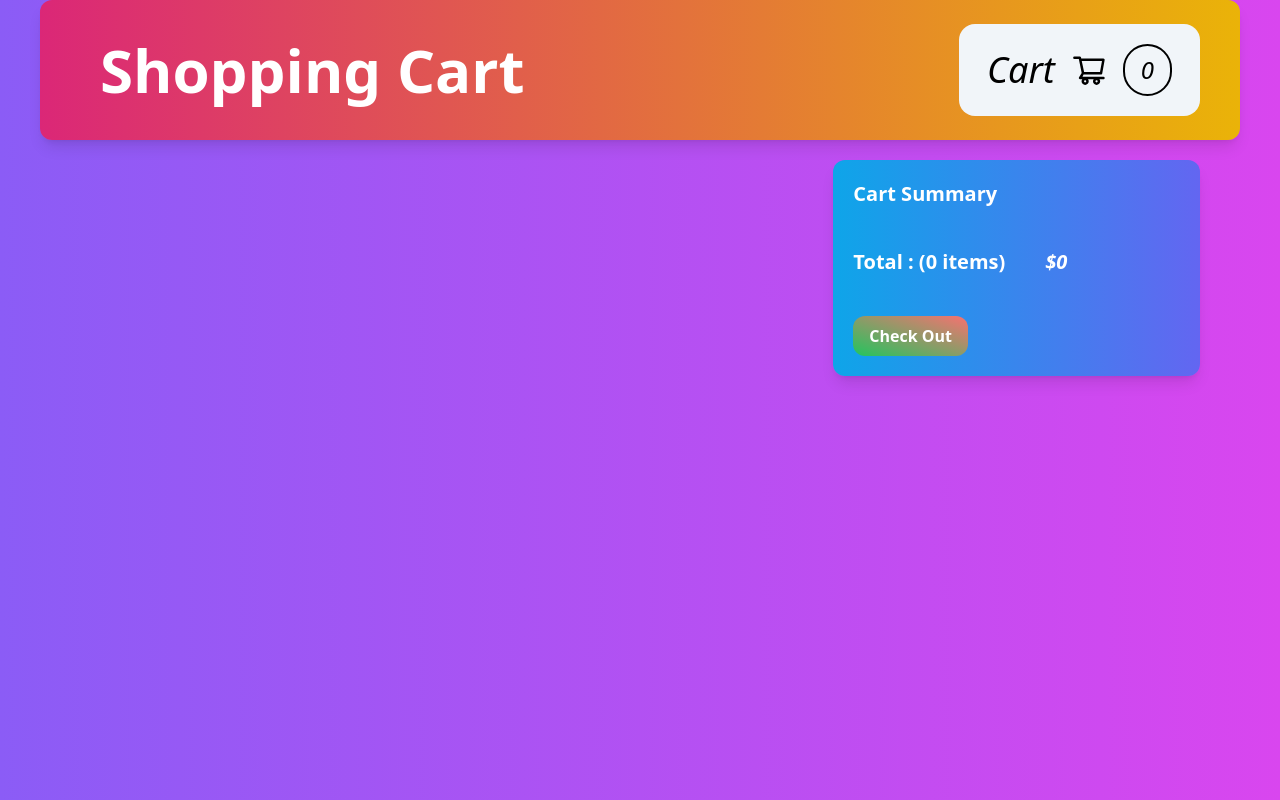
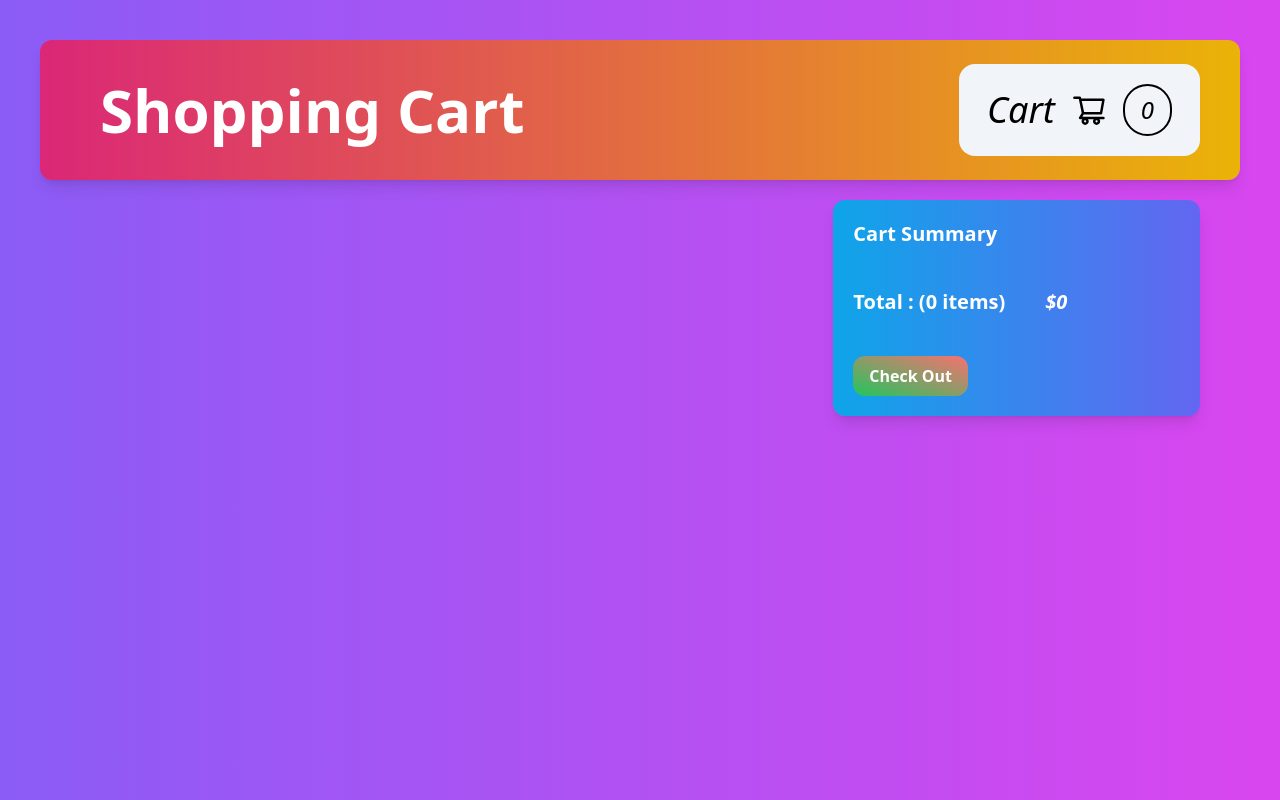
Before and after one commit to decozzfx/NextJs-Shopping-Cart, a Next.js app: page /cart in a window 1280 px wide. Built offline with nearby package versions, Linux system fonts and the light colour scheme.

Commit message:
fixing cursor click area cart button

```diff
--- a/components/Header.jsx
+++ b/components/Header.jsx
@@ -3,36 +3,46 @@ import React, { useEffect, useState } from 'react'
 import { AiOutlineShoppingCart } from 'react-icons/ai'
 import { connect } from 'react-redux'
 
-const Header = ({cart}) => {
-   const [ cartCount, setCourtCount ] = useState(0)
+const Header = ({ cart }) => {
+  const [cartCount, setCourtCount] = useState(0)
 
   useEffect(() => {
     let count = 0
-      cart.forEach( item => {
+    cart.forEach((item) => {
       count += item.qty // if each item in cart have a qty, every value will add to count
     })
 
     setCourtCount(count)
-   },[cart, cartCount])
+  }, [cart, cartCount])
 
   return (
-      <nav className="flex justify-between items-center shadow-lg bg-gradient-to-r from-pink-600 to-yellow-500 rounded-xl py-5">
-         <div className="ml-10 text-6xl p-5">
-            <Link href={'/'}><span className='font-bold text-white cursor-pointer'>Shopping Cart</span></Link>
+    <nav className="mt-10 flex items-center justify-between rounded-xl bg-gradient-to-r from-pink-600 to-yellow-500 py-5 shadow-lg">
+      <div className="ml-10 p-5 text-6xl">
+        <Link href={'/'}>
+          <span className="cursor-pointer font-bold text-white">
+            Shopping Cart
+          </span>
+        </Link>
       </div>
       <div className="mr-10">
-            <div className=" justify-right flex p-5 rounded-2xl bg-slate-100">
-               <Link href={'/cart'}><a><div className="justify-between flex items-center ">
-                  <i className=' text-4xl mx-2'>Cart</i>
-                  <AiOutlineShoppingCart className='text-4xl mx-2'/>
-                  <i className='rounded-full text-2xl text-center px-4 py-2 mx-2 border-2 border-black'>{cartCount}</i>
-               </div></a></Link>
+        <Link href={'/cart'}>
+          <a>
+            <div className=" justify-right flex rounded-2xl bg-slate-100 p-5">
+              <div className="flex items-center justify-between ">
+                <i className=" mx-2 text-4xl">Cart</i>
+                <AiOutlineShoppingCart className="mx-2 text-4xl" />
+                <i className="mx-2 rounded-full border-2 border-black px-4 py-2 text-center text-2xl">
+                  {cartCount}
+                </i>
               </div>
+            </div>
+          </a>
+        </Link>
       </div>
     </nav>
   )
 }
 
-const mapStateToProps = (state) => ({ cart : state.shop.cart })
+const mapStateToProps = (state) => ({ cart: state.shop.cart })
 
 export default connect(mapStateToProps)(Header)
--- a/components/Product.jsx
+++ b/components/Product.jsx
@@ -5,10 +5,9 @@ import { connect } from 'react-redux'
 import {addToCart, loadCurrentItem} from '../redux/Shopping/shopping-actions'
 
 const product = ({product, addToCart, loadCurrentItem}) => {
-    // console.log(product)
   return (
 
-    <div className='flex rounded-xl shadow-2xl min-h-full my-10 bg-gradient-to-r from-sky-500 to-indigo-500 text-white'>
+    <div className='flex rounded-xl shadow-2xl min-h-full my-10 bg-gradient-to-r from-sky-800 to-indigo-500 text-white'>
         <div className="w-4/12">
             <img src={product.image} alt={product.title} className='border-md rounded-l-xl' loading='lazy' />
         </div>
```
Lines whose indentation alone changed are shown as unchanged.
